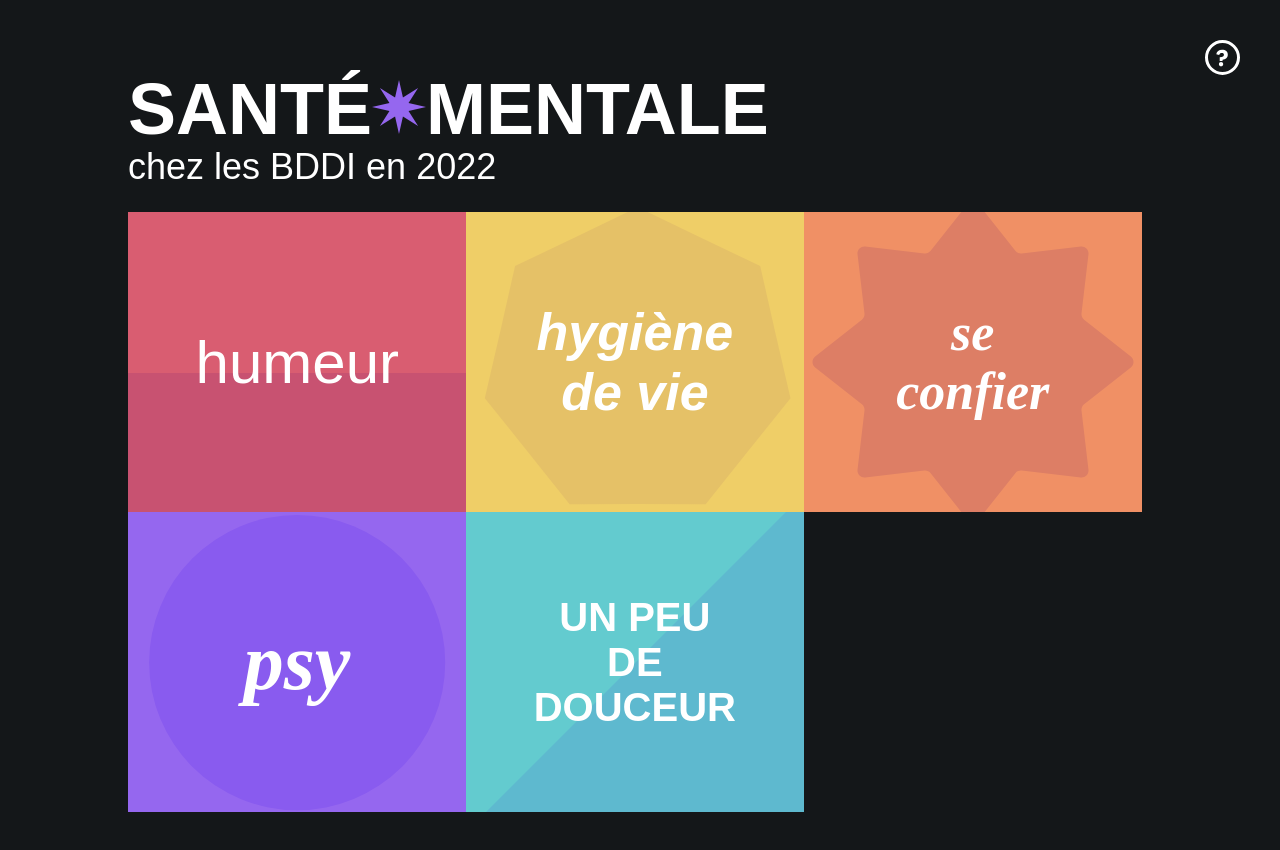
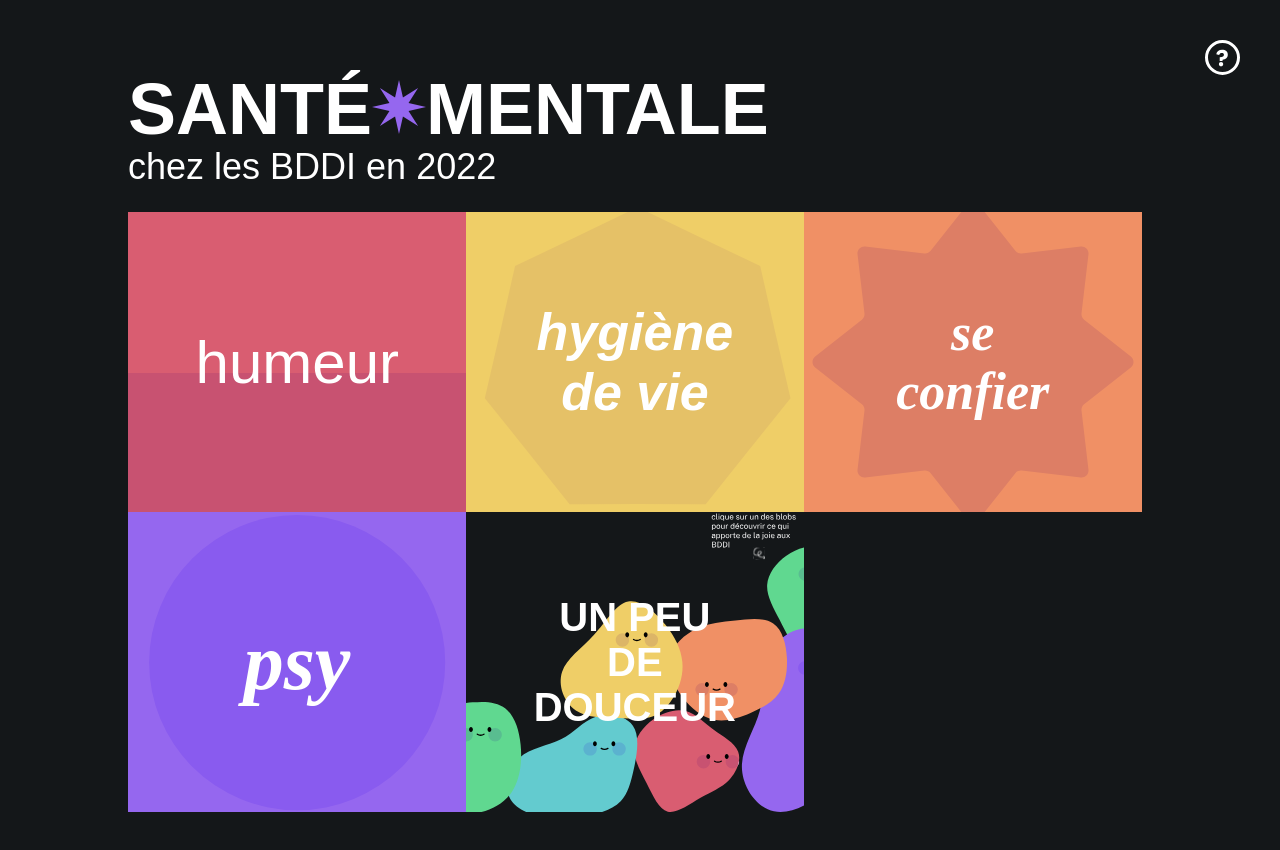
Before and after one commit to leoniedarois/dataviz-mental-health-bddi, a React (Vite) app: page / in a window 1280 px wide. Shown: the top 850 px of the page. Built offline with nearby package versions, Linux system fonts and the light colour scheme; a web font is replaced by a local one.

Commit message:
wip - fix image with netlify

```diff
--- a/src/components/menu/menu.jsx
+++ b/src/components/menu/menu.jsx
@@ -4,6 +4,7 @@ import mood from '../../assets/img/humeur.svg'
 import hygiene from '../../assets/img/hygiene.svg'
 import confess from '../../assets/img/confier.svg'
 import psy from '../../assets/img/psy.svg'
+import sweet from '../../assets/img/sweet.svg'
 
 const Menu = () => {
 
@@ -40,7 +41,7 @@ const Menu = () => {
       question: 'La majorité des BDDI a déjà consulté ou aimerait consulter un·e psychologue.',
       result: 'true'
     },
-    {keyWord: 'sweet', image: '/src/assets/img/douceur.svg', text: 'un peu de douceur', route: '/sweet'}
+    {keyWord: 'sweet', image: sweet, text: 'un peu de douceur', route: '/sweet'}
   ]
 
   return (
```
